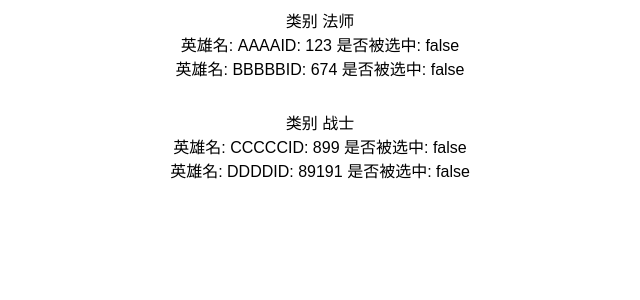
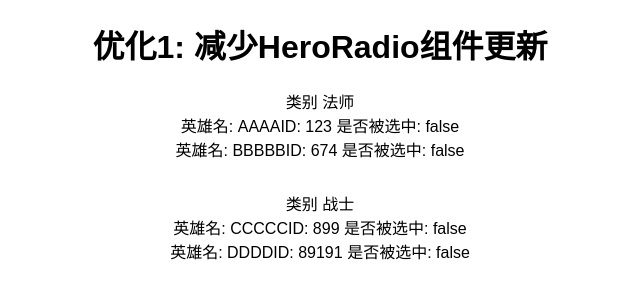
Before and after one commit to mogewcy/react-rerender-test, a React (Create React App) app: page / in a window 1280 px wide. Shown: the top 300 px of the page, without its empty margins (320-960 px from the left). Built offline with nearby package versions, Linux system fonts and the light colour scheme.

Commit message:
增加标题

```diff
--- a/src/App.js
+++ b/src/App.js
@@ -106,6 +106,8 @@ function ListContainer({ list, options, changeOption, name }) {
   );
 }
 
+HeroRadio.displayName = "HeroRadio";
+
 function App() {
   const list = useMemo(() => {
     return originData;
@@ -130,6 +132,8 @@ function App() {
 
   return (
     <div className="App">
+      <h1>优化1: 减少HeroRadio组件更新</h1>
+
       {Object.keys(list).map((key) => {
         return (
           <ListContainer
```
